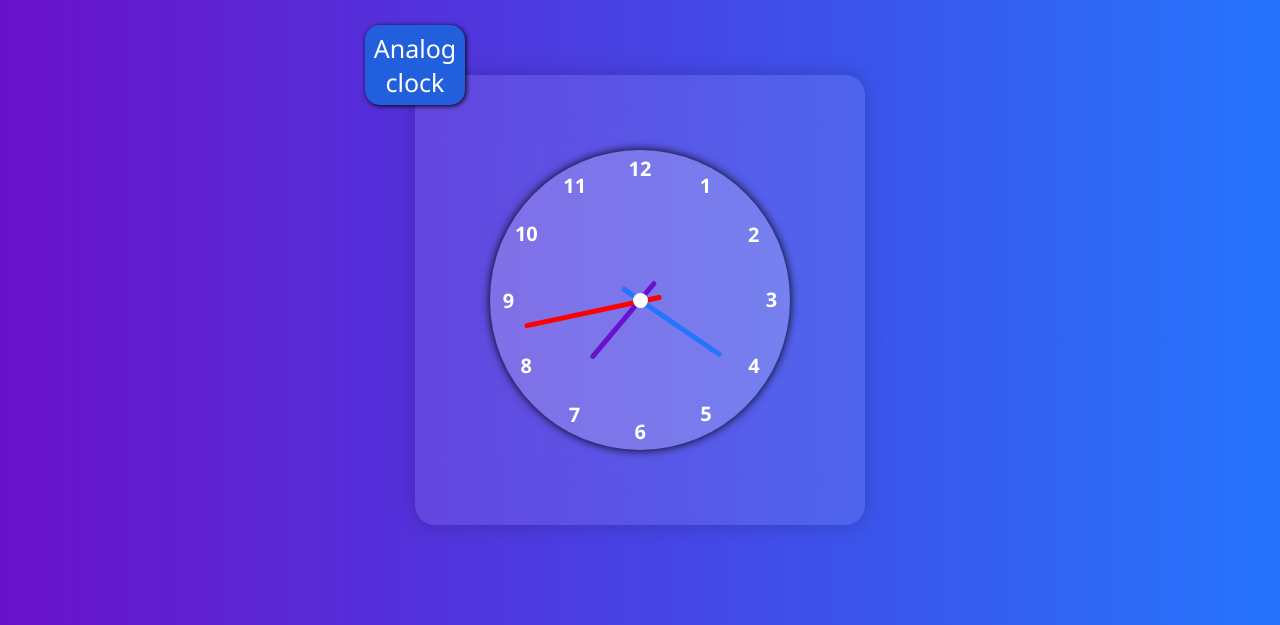
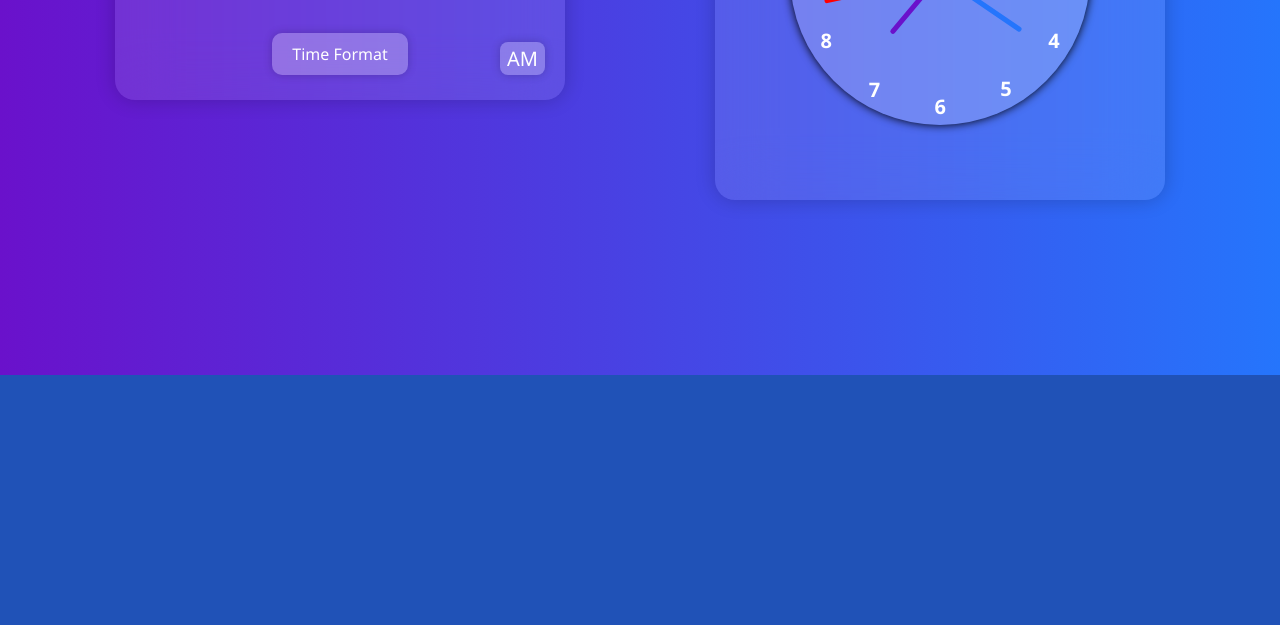
Before and after one commit to rohit-0000/JAVA-SCRIPT, a plain HTML site: page 23_Clock/index.html in a window 1280 px wide. Shown: the part 425-1050 px from the top of the page. After the commit the page ends 800 px from the top, so only its background shows below. Drawn offline with Linux system fonts and the light colour scheme.

Commit message:
Some improvement

```diff
--- a/22_Calculator/style.css
+++ b/22_Calculator/style.css
@@ -6,6 +6,10 @@
     font-family: "Poppins", sans-serif;
     font-weight: 500;
     font-style: normal;
+}
+body{
+    /* background: linear-gradient(45deg, #0a0a0a, #3a4452); */
+    background: #3a4452;
 }
 #container{
     /* background-color: rgb(20, 23, 23); */
--- a/23_Clock/style.css
+++ b/23_Clock/style.css
@@ -4,14 +4,17 @@
     box-sizing: border-box;
     font-family: 'Segoe UI', Tahoma, Geneva, Verdana, sans-serif;
 }
+body{
+    background:#2052b7;
+}
 .container{
     background: linear-gradient(to right, #6a11cb, #2575fc);
     width:100%;
-    height: 100%;
+    height: 100vh;
     display: flex;
-    /* justify-content: center; */
+    justify-content: center;
     align-items: center;
-    flex-direction: column;
+    /* flex-direction: column; */
     padding-top: 100px;
     padding-bottom: 100px;
     gap:150px;
```
Also changed, not shown: 23_Clock/script.js (line endings or trailing spaces).
